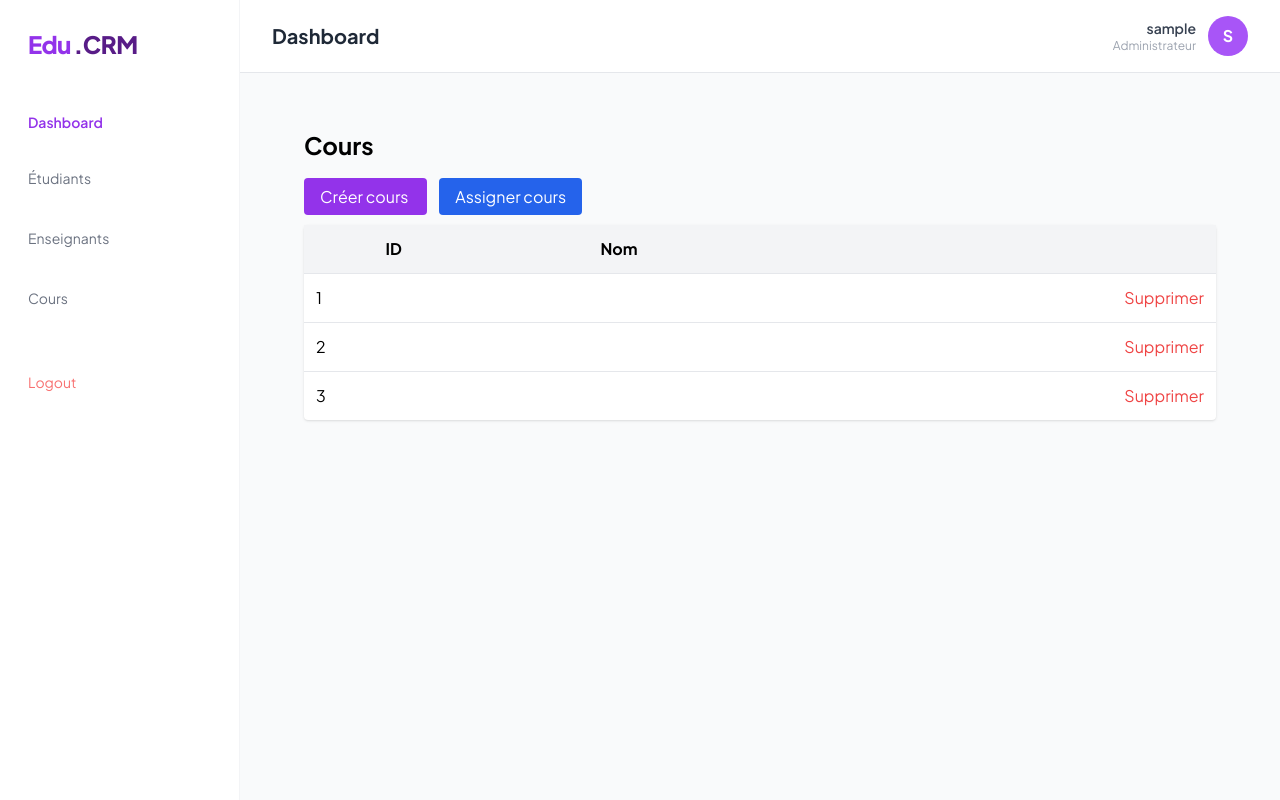
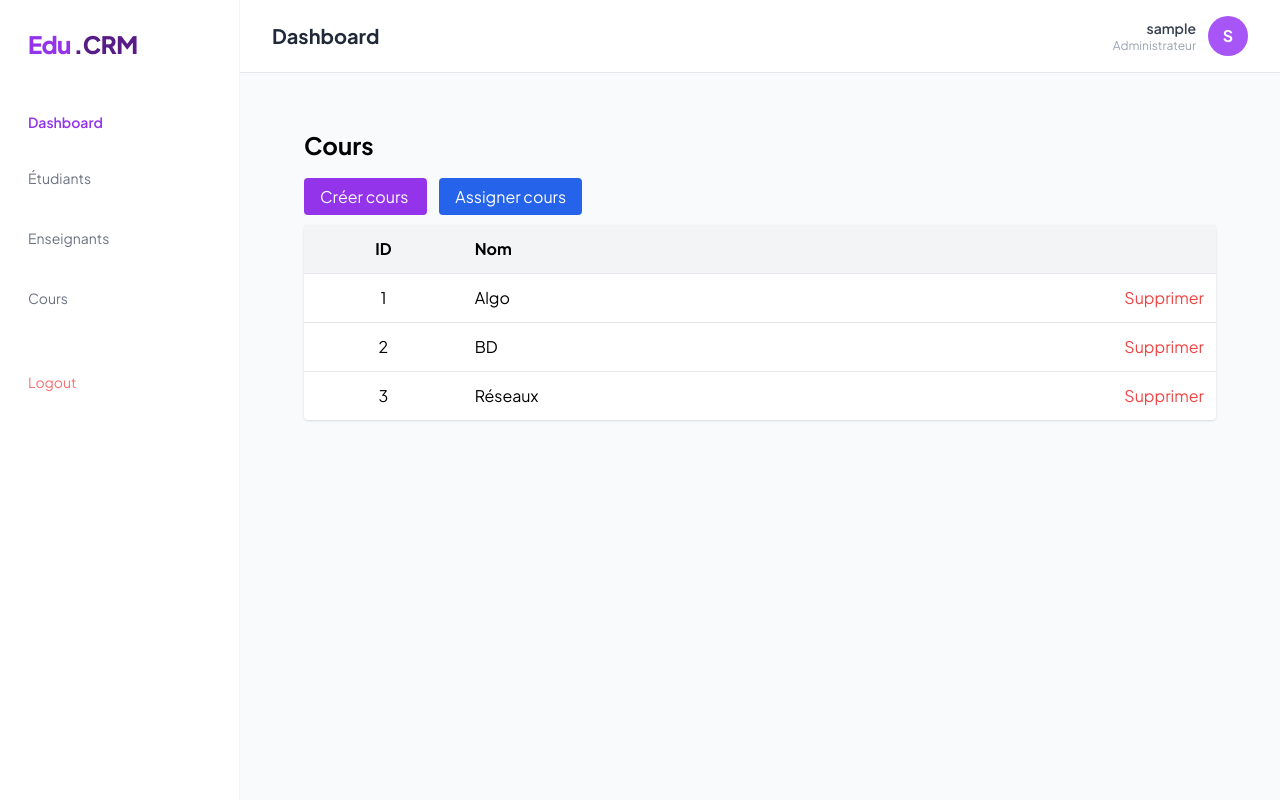
Before and after one commit to mouhamet07/edu.crm, a Flask app: page /courses in a window 1280 px wide. Run offline with Flask 3, Linux system fonts and the light colour scheme; the visitor is signed in with stand-in values (Sample User, id 1); some libraries are stand-ins or nearby versions.

Commit message:
Correction routes et  affichage courses

```diff
--- a/Data/db.py
+++ b/Data/db.py
@@ -4,8 +4,30 @@ students = [
     {"name": "Fatou Ndiaye", "email": "fatou@email.com"},
     {"name": "Fatoumata Ndione", "email": "fatoumata@email.com"}
 ]
+
 teachers = ["Diallo", "Sow", "Barry", "Camara"]
-courses = ["Algo", "BD", "Réseaux"]
+
+courses = [
+    {
+        "id": 1,
+        "title": "Algo",
+        "teacher_id": 1,
+        "student_ids": []
+    },
+    {
+        "id": 2,
+        "title": "BD",
+        "teacher_id": 2,
+        "student_ids": []
+    },
+    {
+        "id": 3,
+        "title": "Réseaux",
+        "teacher_id": 3,
+        "student_ids": []
+    }
+]
+
 student_courses = {}
 
 users = {
--- a/app/courses/route.py
+++ b/app/courses/route.py
@@ -1,6 +1,6 @@
-from flask import render_template, request, redirect, url_for
+from flask import render_template, request, redirect, url_for, flash
 from . import courses_bp
-from Data.db import courses, students, student_courses
+from Data.db import courses, students
 from app.services.course_service import (
     add_course,
     list_courses,
@@ -9,49 +9,64 @@ from app.services.course_service import (
 )
 from app.services.auth_service import login_required
 
+
 @courses_bp.route("/courses")
 @login_required
 def index():
     return render_template(
         "courses/list.html",
-        courses=courses
+        courses=list_courses()
     )
 
 
-@courses_bp.route("/courses/create", methods=["GET","POST"])
+@courses_bp.route("/courses/create", methods=["GET", "POST"])
 @login_required
 def create():
     if request.method == "POST":
         name = request.form.get("name")
-        id =  request.form.get("id")
-        r1= add_course(name, id)
-        if r1 is None:
+        teacher_id = request.form.get("teacher")
+
+        resultat = add_course(name, teacher_id)
+
+        if resultat is None:
             flash(f"Le cours '{name}' existe déjà")
         else:
             flash(f"Le cours '{name}' a été ajouté avec succès")
+
         return redirect(url_for("courses.index"))
+
     return render_template("courses/create.html")
 
 
 @courses_bp.route("/courses/delete/<int:id>")
 @login_required
-def delete_course(id):
-    if delete_course(id):
-        flash("Le cours a ete supprime avec succes")
-    flash("Le cours n'a pas ete trouve")
+def delete(id):
+    resultat = delete_course(id)
+
+    if resultat:
+        flash("Le cours a été supprimé avec succès")
+    else:
+        flash("Le cours n'a pas été trouvé")
+
     return redirect(url_for("courses.index"))
 
 
-@courses_bp.route("/courses/assign", methods=["GET","POST"])
+@courses_bp.route("/courses/assign", methods=["GET", "POST"])
 @login_required
 def assign():
     if request.method == "POST":
         student_id = int(request.form.get("student"))
         course_id = int(request.form.get("course"))
-        if student_id not in student_courses:
-            student_courses[student_id] = []
-        student_courses[student_id].append(course_id)
+
+        resultat = assign_student_to_course(course_id, student_id)
+
+        if resultat:
+            flash("L'étudiant a été assigné au cours")
+        else:
+            flash("Impossible d'assigner l'étudiant")
+
         return redirect(url_for("courses.index"))
+
     return render_template(
         "courses/assign.html",
         students=students,
--- a/app/courses/templates/courses/assign.html
+++ b/app/courses/templates/courses/assign.html
@@ -28,7 +28,7 @@ Assigner cours à étudiant
 {% for course in courses %}
 
 <option value="{{ loop.index0 }}">
-{{ course.name }}
+{{ course.title }}
 </option>
 
 {% endfor %}
--- a/app/courses/templates/courses/list.html
+++ b/app/courses/templates/courses/list.html
@@ -21,9 +21,9 @@ Assigner cours
 <thead class="bg-gray-100">
 
 <tr>
-<th class="p-3">ID</th>
-<th class="p-3">Nom</th>
-<th class="p-3"></th>
+<th class="p-3 text-center">ID</th>
+<th class="p-3 text-left">Nom</th>
+<th class="p-3 text-right"></th>
 </tr>
 
 </thead>
@@ -34,12 +34,12 @@ Assigner cours
 
 <tr class="border-t">
 
-<td class="p-3">{{ loop.index }}</td>
-<td class="p-3">{{ course.name }}</td>
+<td class="p-3 text-center">{{ loop.index0 + 1 }}</td>
+<td class="p-3 text-left">{{ course.title }}</td>
 
 <td class="p-3 text-right">
 
-<a href="{{ url_for('courses.delete_course', id=loop.index0) }}"
+<a href="{{ url_for('courses.delete', id=loop.index0) }}"
 class="text-red-500">
 Supprimer
 </a>
```
